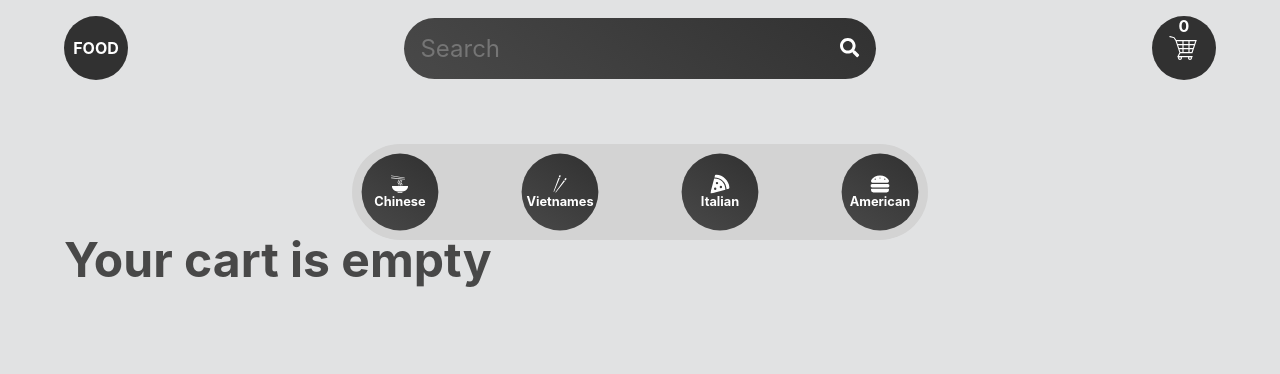
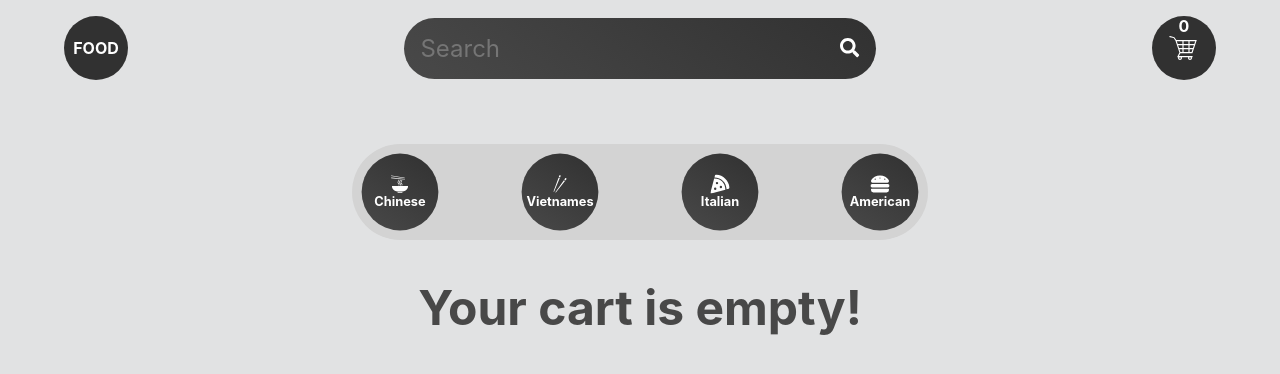
Before and after one commit to Amrindra/Food-App, a React (Create React App) app: page /cart in a window 1280 px wide. Shown: the top 374 px of the page. Built offline with nearby package versions, Linux system fonts and the light colour scheme.

Commit message:
Added X sign to the image so that user can remove item

```diff
--- a/src/components/Cart.jsx
+++ b/src/components/Cart.jsx
@@ -14,9 +14,9 @@ const Cart = () => {
   return (
     <>
       {cartItems.length === 0 ? (
-        <div>
-          <h3>Your cart is empty</h3>
-        </div>
+        <EmptyCart>
+          <h3>Your cart is empty!</h3>
+        </EmptyCart>
       ) : (
         <TableContainer>
           <Table>
@@ -29,9 +29,10 @@ const Cart = () => {
             {cartItems.map((item) => (
               <Tr key={item.id}>
                 <Td>
-                  <img src={item.image} alt="" />
+                  <span>X</span>
+                  <img src={item.image} alt={item.title} />
                   <Title>{item.title}</Title>
-                  <p> ID: {item.id}</p>
+                  <p>ID: {item.id}</p>
                 </Td>
                 <td>
                   <p>${item.pricePerServing}</p>
@@ -43,7 +44,7 @@ const Cart = () => {
                     <span>+</span>
                   </QtyWrapper>
                 </td>
-                <td>${subtotal}</td>
+                <td>${item.pricePerServing * cartItems.length}</td>
               </Tr>
             ))}
           </Table>
@@ -99,12 +100,25 @@ const QtyWrapper = styled.div`
 
 const Td = styled.td`
   max-width: 200px;
+  position: relative;
+
+  span {
+    position: absolute;
+    z-index: 9;
+    font-weight: bold;
+    color: red;
+    left: 160px;
+    top: -4px;
+  }
 `;
 
 const Title = styled.h3`
   font-size: 1.5rem;
 `;
-const Price = styled.p``;
+const EmptyCart = styled.div`
+  text-align: center;
+  margin-top: 3rem;
+`;
 
 const Subtotal = styled.p`
   text-align: end;
```
